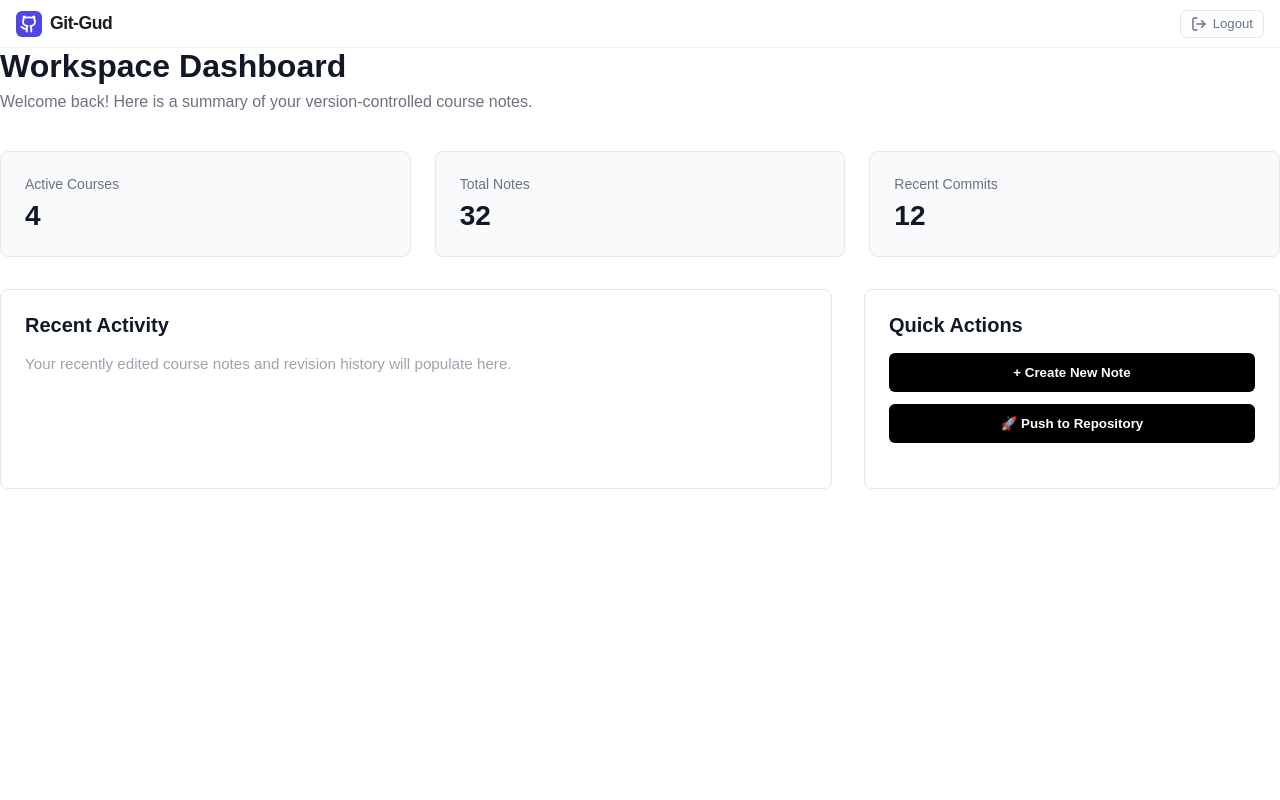
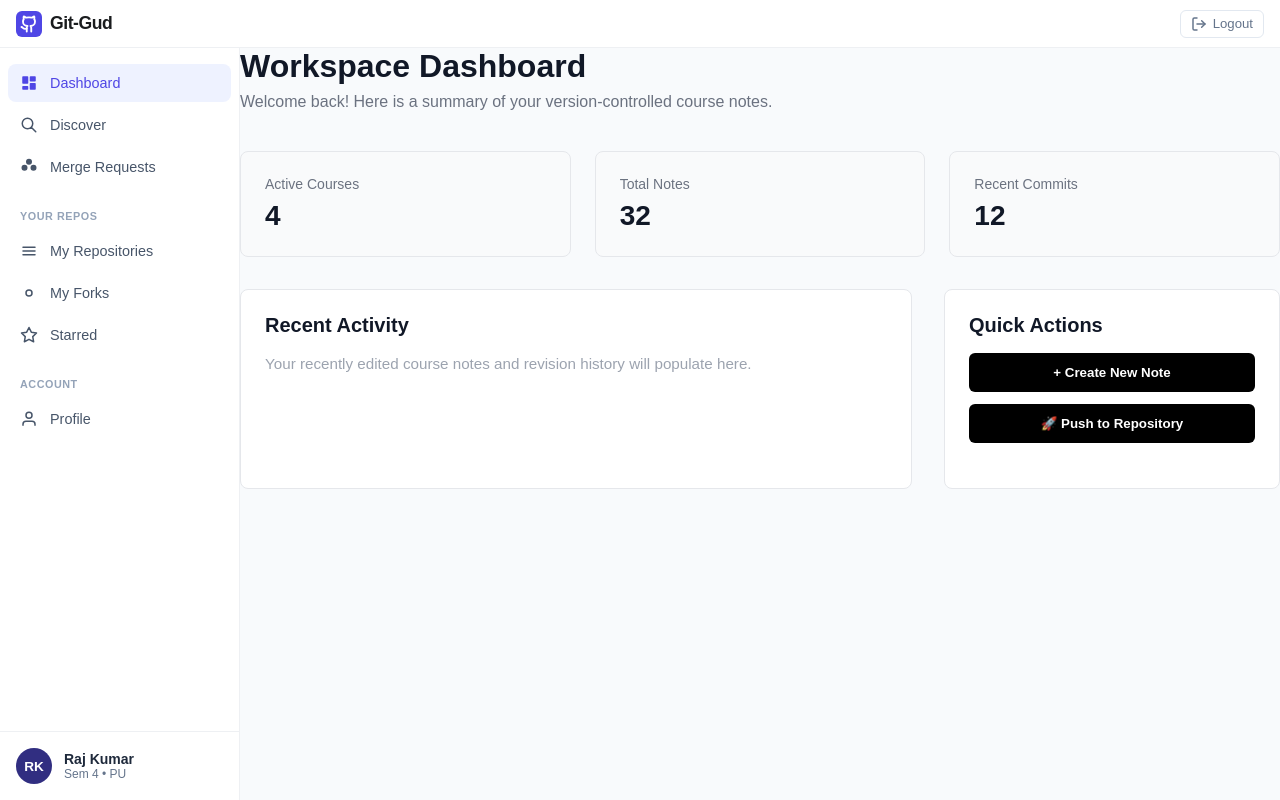
Before and after one commit to pranshuAryal/Git-Gud, a Next.js app in the folder frontend/: page /dashboard in a window 1280 px wide. Built offline with nearby package versions, Linux system fonts and the light colour scheme.

Commit message:
implemented sidePanel component and logic

```diff
--- a/frontend/src/app/(app)/layout.tsx
+++ b/frontend/src/app/(app)/layout.tsx
@@ -1,20 +1,27 @@
 import React from "react";
 import Navbar from "@/components/Navbar";
+import { LayoutProvider } from "@/app/context/LayoutContext";
+import SidePanel from "@/components/SidePanel";
 
-export default function AppLayout({
-  children,
-}: {
-  children: React.ReactNode;
-}) {
+export default function AppLayout({ children }: { children: React.ReactNode }) {
   return (
-    <div className="workspace-container">
-      {/* NavBar */}
-      <Navbar />
+    <LayoutProvider>
+      <div
+        style={{ display: "flex", flexDirection: "column", minHeight: "100vh" }}
+      >
+        {/* Navbar sits flatly along the top */}
+        <Navbar />
 
-      {/* Page Section */}
-      <main className="workspace-content">
-        {children}
-      </main>
-    </div>
+        {/* Layout Wrapper Area */}
+        <div style={{ display: "flex", flex: 1, position: "relative" }}>
+          <SidePanel />
+
+          {/* Dashboard contents fill remaining browser frame space */}
+          <main style={{ flex: 1, backgroundColor: "#f8fafc", minWidth: 0 }}>
+            {children}
+          </main>
+        </div>
+      </div>
+    </LayoutProvider>
   );
 }
--- /dev/null
+++ b/frontend/src/app/context/LayoutContext.tsx
@@ -0,0 +1,34 @@
+"use client";
+
+import React, { createContext, useContext, useState } from "react";
+
+interface LayoutContextType {
+  isSidebarOpen: boolean;
+  toggleSidebar: () => void;
+  closeSidebar: () => void;
+}
+
+const LayoutContext = createContext<LayoutContextType | undefined>(undefined);
+
+export function LayoutProvider({ children }: { children: React.ReactNode }) {
+  const [isSidebarOpen, setIsSidebarOpen] = useState(false);
+
+  const toggleSidebar = () => setIsSidebarOpen((prev) => !prev);
+  const closeSidebar = () => setIsSidebarOpen(false);
+
+  return (
+    <LayoutContext.Provider
+      value={{ isSidebarOpen, toggleSidebar, closeSidebar }}
+    >
+      {children}
+    </LayoutContext.Provider>
+  );
+}
+
+export function useLayout() {
+  const context = useContext(LayoutContext);
+  if (!context) {
+    throw new Error("useLayout must be used within a LayoutProvider");
+  }
+  return context;
+}
--- a/frontend/src/components/CSS/navbar.module.css
+++ b/frontend/src/components/CSS/navbar.module.css
@@ -10,6 +10,30 @@
   top: 0;
   z-index: 50;
   box-sizing: border-box;
+}
+
+.leftContainer {
+  display: flex;
+  align-items: center;
+  gap: 12px;
+}
+
+.hamburgerButton {
+  background: none;
+  border: none;
+  color: #475569;
+  cursor: pointer;
+  display: flex;
+  align-items: center;
+  justify-content: center;
+  padding: 4px;
+  border-radius: 4px;
+  transition: background-color 0.15s ease;
+}
+
+.hamburgerButton:hover {
+  background-color: #f1f5f9;
+  color: #0f172a;
 }
 
 .brandLink {
--- /dev/null
+++ b/frontend/src/components/CSS/sidePanel.module.css
@@ -0,0 +1,122 @@
+.sidebar {
+  display: flex;
+  flex-direction: column;
+  justify-content: space-between;
+  width: 240px;
+  background-color: #ffffff;
+  border-right: 1px solid #eef0f3;
+  height: calc(100vh - 48px);
+  position: sticky;
+  top: 48px;
+  box-sizing: border-box;
+  transition: transform 0.25s cubic-bezier(0.4, 0, 0.2, 1);
+}
+
+/* Dashboard mode: standard static left column structural block */
+.dashboardDocked {
+  transform: none !important;
+}
+
+/* Repository mode: Absolute overlay drawer style setup */
+.repositoryDrawer {
+  position: fixed;
+  left: 0;
+  z-index: 90;
+  transform: translateX(-100%);
+  box-shadow: 5px 0 25px rgba(0, 0, 0, 0.05);
+}
+
+.drawerOpen {
+  transform: translateX(0);
+}
+
+.scrollContainer {
+  padding: 16px 8px;
+  display: flex;
+  flex-direction: column;
+  gap: 24px;
+  overflow-y: auto;
+  flex: 1;
+}
+
+.section {
+  display: flex;
+  flex-direction: column;
+  gap: 4px;
+}
+
+.sectionTitle {
+  font-size: 0.675rem;
+  font-weight: 700;
+  color: #94a3b8;
+  letter-spacing: 0.05em;
+  padding: 0 12px;
+  margin: 0 0 6px 0;
+}
+
+.navLink {
+  display: flex;
+  align-items: center;
+  gap: 12px;
+  padding: 10px 12px;
+  color: #475569;
+  font-size: 0.9rem;
+  font-weight: 500;
+  text-decoration: none;
+  background: none;
+  border: none;
+  width: 100%;
+  text-align: left;
+  border-radius: 8px;
+  cursor: pointer;
+  transition: all 0.15s ease;
+}
+
+.navLink:hover {
+  background-color: #f8fafc;
+  color: #1e293b;
+}
+
+.activeLink {
+  background-color: #eef2ff;
+  color: #4f46e5;
+}
+
+/* Footer layout matches design mock precisely */
+.userFooter {
+  display: flex;
+  align-items: center;
+  gap: 12px;
+  padding: 16px;
+  border-top: 1px solid #eef0f3;
+  background-color: #ffffff;
+}
+
+.avatar {
+  width: 36px;
+  height: 36px;
+  background-color: #312e81;
+  color: #ffffff;
+  border-radius: 50%;
+  display: flex;
+  align-items: center;
+  justify-content: center;
+  font-size: 0.85rem;
+  font-weight: 600;
+}
+
+.userInfo {
+  display: flex;
+  flex-direction: column;
+}
+
+.userName {
+  font-size: 0.875rem;
+  font-weight: 600;
+  color: #1e293b;
+}
+
+.userMeta {
+  font-size: 0.75rem;
+  color: #64748b;
+}
--- a/frontend/src/components/Navbar.tsx
+++ b/frontend/src/components/Navbar.tsx
@@ -4,10 +4,15 @@ import Link from "next/link";
 import styles from "./CSS/navbar.module.css";
 import { useState } from "react";
 import OverlayCard from "@/components/OverlayCard";
+import { usePathname } from "next/navigation";
+import { useLayout } from "@/app/context/LayoutContext";
 
 export default function Navbar() {
   const [showLogoutModal, setShowLogoutModal] = useState(false);
+  const pathname = usePathname();
+  const { toggleSidebar } = useLayout();
 
+  const isDashboard = pathname === "/dashboard" || pathname === "/";
   const handleLogoutConfirm = async () => {
     try {
       console.log("reached here");
@@ -31,6 +36,28 @@ export default function Navbar() {
   return (
     <>
       <header className={styles.navbar}>
+        <div className={styles.leftContainer}>
+          {/* Hamburger Menu Icon — Automatically hidden on the main dashboard */}
+          {!isDashboard && (
+            <button
+              onClick={toggleSidebar}
+              className={styles.hamburgerButton}
+              aria-label="Toggle Side Panel"
+            >
+              <svg
+                width="20"
+                height="20"
+                viewBox="0 0 24 24"
+                fill="none"
+                stroke="currentColor"
+                strokeWidth="2.5"
+              >
+                <line x1="3" y1="12" x2="21" y2="12" strokeLinecap="round" />
+                <line x1="3" y1="6" x2="21" y2="6" strokeLinecap="round" />
+                <line x1="3" y1="18" x2="21" y2="18" strokeLinecap="round" />
+              </svg>
+            </button>
+          )}
           {/* Left Side: Brand Logo & Name */}
           <Link href="/" className={styles.brandLink}>
             <div className={styles.logoIcon}>
@@ -50,7 +77,7 @@ export default function Navbar() {
             </div>
             <span className={styles.brandName}>Git-Gud</span>
           </Link>
-
+        </div>
         {/* Right Side: Logout Button */}
         <button
           onClick={() => setShowLogoutModal(true)}
--- /dev/null
+++ b/frontend/src/components/SidePanel.tsx
@@ -0,0 +1,90 @@
+"use client";
+
+import Link from "next/link";
+import { usePathname } from "next/navigation";
+import styles from "./CSS/sidePanel.module.css";
+import { useLayout } from "@/app/context/LayoutContext";
+
+export default function SidePanel() {
+  const pathname = usePathname();
+  const { isSidebarOpen } = useLayout();
+
+  const isDashboard = pathname === "/dashboard" || pathname === "/";
+
+  // Build structural classes based on route location and sidebar drawer state
+  const sidebarClassName = `
+    ${styles.sidebar}
+    ${isDashboard ? styles.dashboardDocked : styles.repositoryDrawer}
+    ${(!isDashboard && isSidebarOpen) ? styles.drawerOpen : ""}
+  `.trim();
+
+  const navItems = [
+    { label: "Dashboard", href: "/dashboard", icon: "M4 4h6v8H4zm10 0h6v5h-6zm0 9h6v7h-6zm-10 4h6v3H4z" },
+    { label: "Discover", href: "/discover", icon: "M21 21l-6-6m2-5a7 7 0 11-14 0 7 7 0 0114 0z", stroke: true },
+    { label: "Merge Requests", href: "/merges", icon: "M18 16a3 3 0 100-6 3 3 0 000 6zm-12 0a3 3 0 100-6 3 3 0 000 6zm6-8a3 3 0 110-6 3 3 0 010 6z" },
+  ];
+
+  const repoItems = [
+    { label: "My Repositories", icon: "M20 7H4M20 12H4M20 17H4" },
+    { label: "My Forks", icon: "M8 12a4 4 0 108 0 4 4 0 00-8 0z" },
+    { label: "Starred", icon: "M12 2l3.09 6.26L22 9.27l-5 4.87 1.18 6.88L12 17.77l-6.18 3.25L7 14.14 2 9.27l6.91-1.01L12 2z" },
+  ];
+
+  return (
+    <aside className={sidebarClassName}>
+      <div className={styles.scrollContainer}>
+        {/* Main Section */}
+        <nav className={styles.section}>
+          {navItems.map((item) => {
+            const isActive = pathname === item.href;
+            return (
+              <Link
+                key={item.label}
+                href={item.href}
+                className={`${styles.navLink} ${isActive ? styles.activeLink : ""}`}
+              >
+                <svg width="18" height="18" viewBox="0 0 24 24" fill={item.stroke ? "none" : "currentColor"} stroke="currentColor" strokeWidth="2">
+                  <path d={item.icon} strokeLinecap="round" strokeLinejoin="round" />
+                </svg>
+                <span>{item.label}</span>
+              </Link>
+            );
+          })}
+        </nav>
+
+        {/* Your Repos Section */}
+        <div className={styles.section}>
+          <h4 className={styles.sectionTitle}>YOUR REPOS</h4>
+          {repoItems.map((item) => (
+            <button key={item.label} className={styles.navLink}>
+              <svg width="18" height="18" viewBox="0 0 24 24" fill="none" stroke="currentColor" strokeWidth="2">
+                <path d={item.icon} strokeLinecap="round" strokeLinejoin="round" />
+              </svg>
+              <span>{item.label}</span>
+            </button>
+          ))}
+        </div>
+
+        {/* Account Section */}
+        <div className={styles.section}>
+          <h4 className={styles.sectionTitle}>ACCOUNT</h4>
+          <button className={styles.navLink}>
+            <svg width="18" height="18" viewBox="0 0 24 24" fill="none" stroke="currentColor" strokeWidth="2">
+              <path d="M20 21v-2a4 4 0 0 0-4-4H8a4 4 0 0 0-4 4v2" /><circle cx="12" cy="7" r="4" />
+            </svg>
+            <span>Profile</span>
+          </button>
+        </div>
+      </div>
+
+      {/* User Footer Profile Card */}
+      <div className={styles.userFooter}>
+        <div className={styles.avatar}>RK</div>
+        <div className={styles.userInfo}>
+          <div className={styles.userName}>Raj Kumar</div>
+          <div className={styles.userMeta}>Sem 4 • PU</div>
+        </div>
+      </div>
+    </aside>
+  );
+}
```
Also changed, not shown: frontend/src/app/(app)/repo-view/page.tsx (added, +9 -0 lines). Lines whose indentation alone changed are shown as unchanged.
